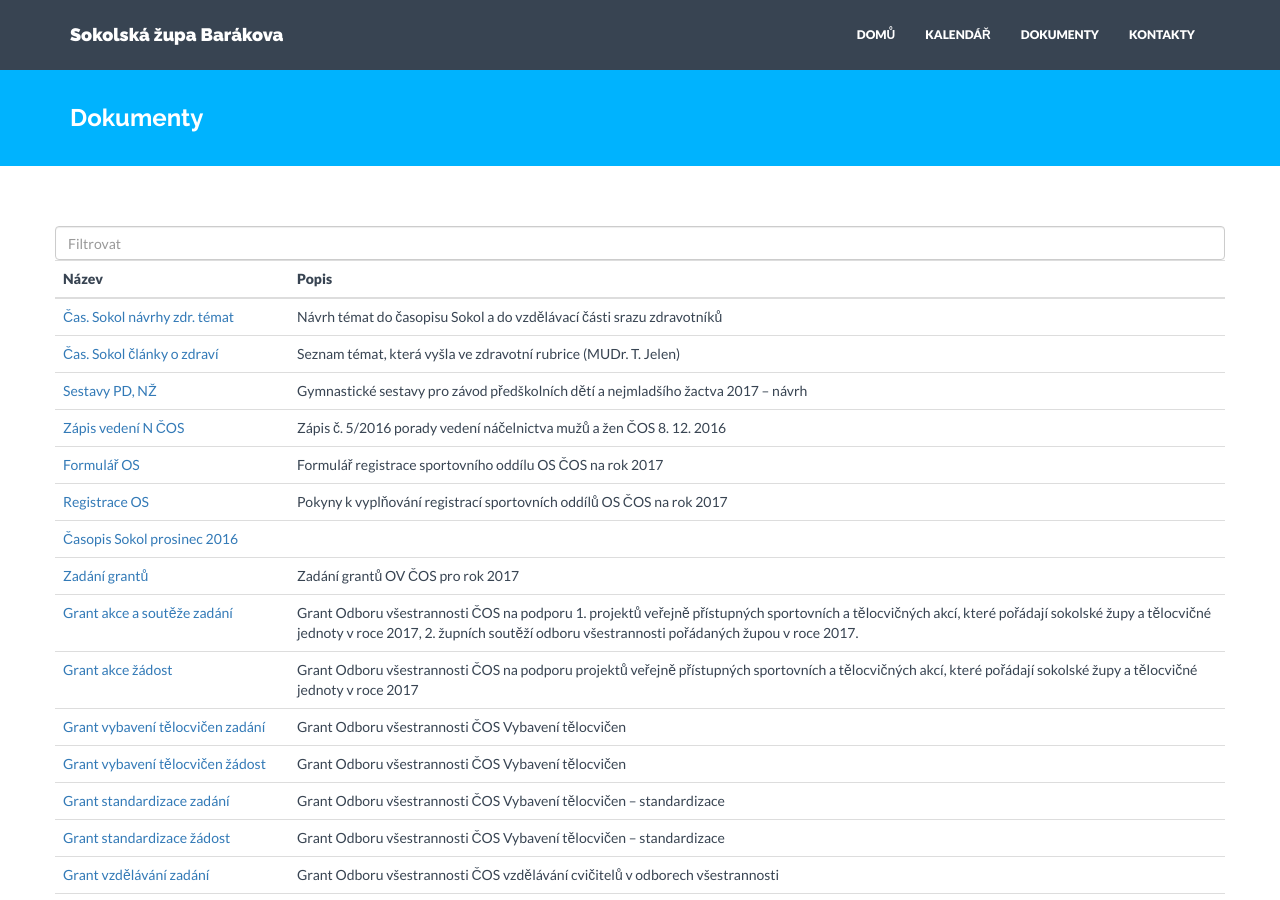
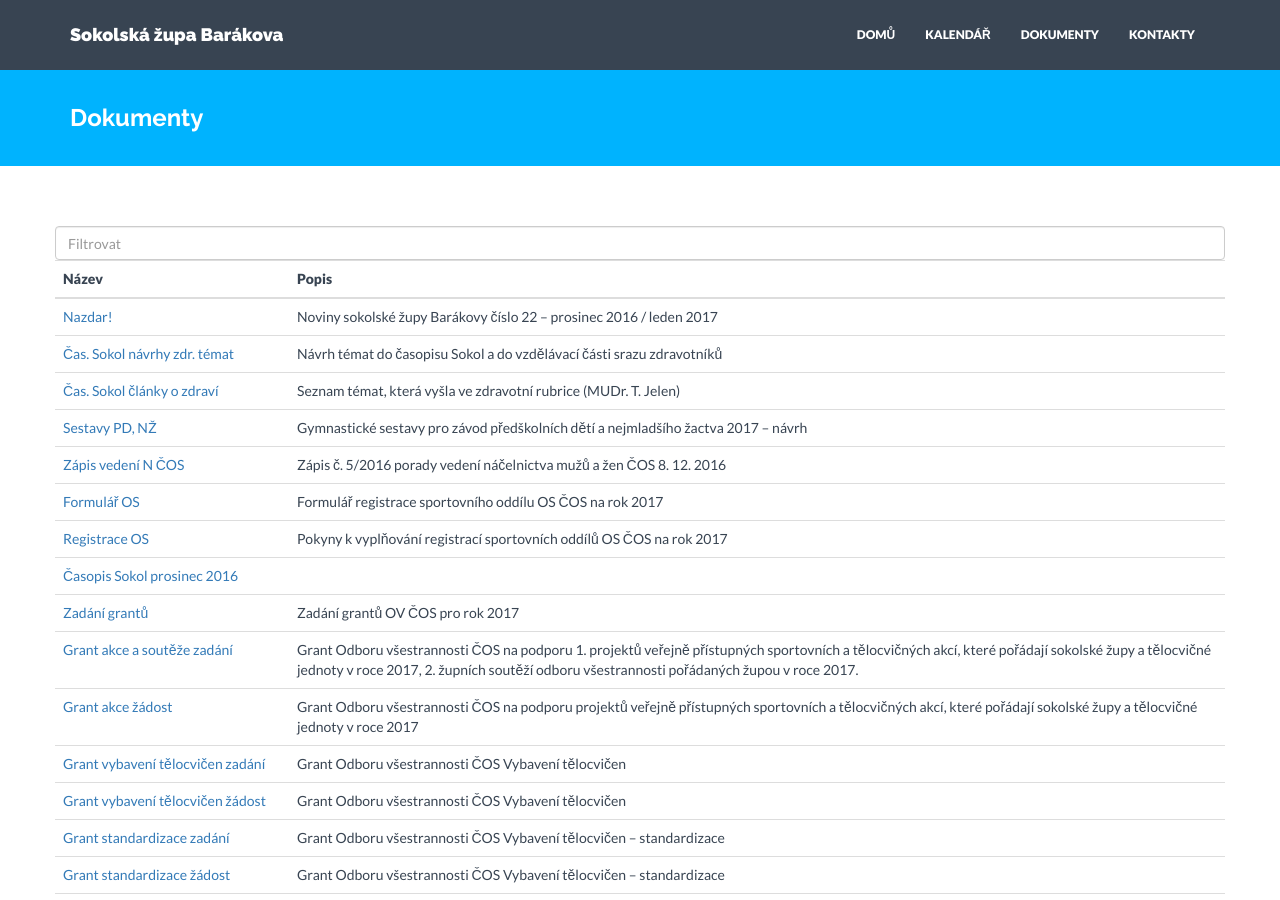
Before and after one commit to milanhybner/zbarakova.cz, a Jekyll site: the page built from dokumenty.md, in a window 1280 px wide and 900 px high. Built offline with Jekyll 4.4.1, drawn with Linux system fonts in a browser that asks for light colours; nearby versions of some CDN libraries.

Commit message:
přidán čas. nazdar

```diff
--- a/_data/dokumenty.yaml
+++ b/_data/dokumenty.yaml
@@ -1,3 +1,7 @@
+- nazev: Nazdar!
+  url: https://drive.google.com/open?id=0B0w6gDorCVUkcWNIR01yajM2WHc
+  popis: Noviny sokolské župy Barákovy číslo 22 – prosinec 2016 / leden 2017
+
 - nazev: Čas. Sokol návrhy zdr. témat
   url: https://drive.google.com/open?id=0B0w6gDorCVUkd1VyUFdTc3Z1T0xCcnEwQ1JXZ1JReTcxc0VV
   popis: Návrh témat do časopisu Sokol a do vzdělávací části srazu zdravotníků
```
Also changed, not shown: vo/casopisy.md (+1 -0 lines).
